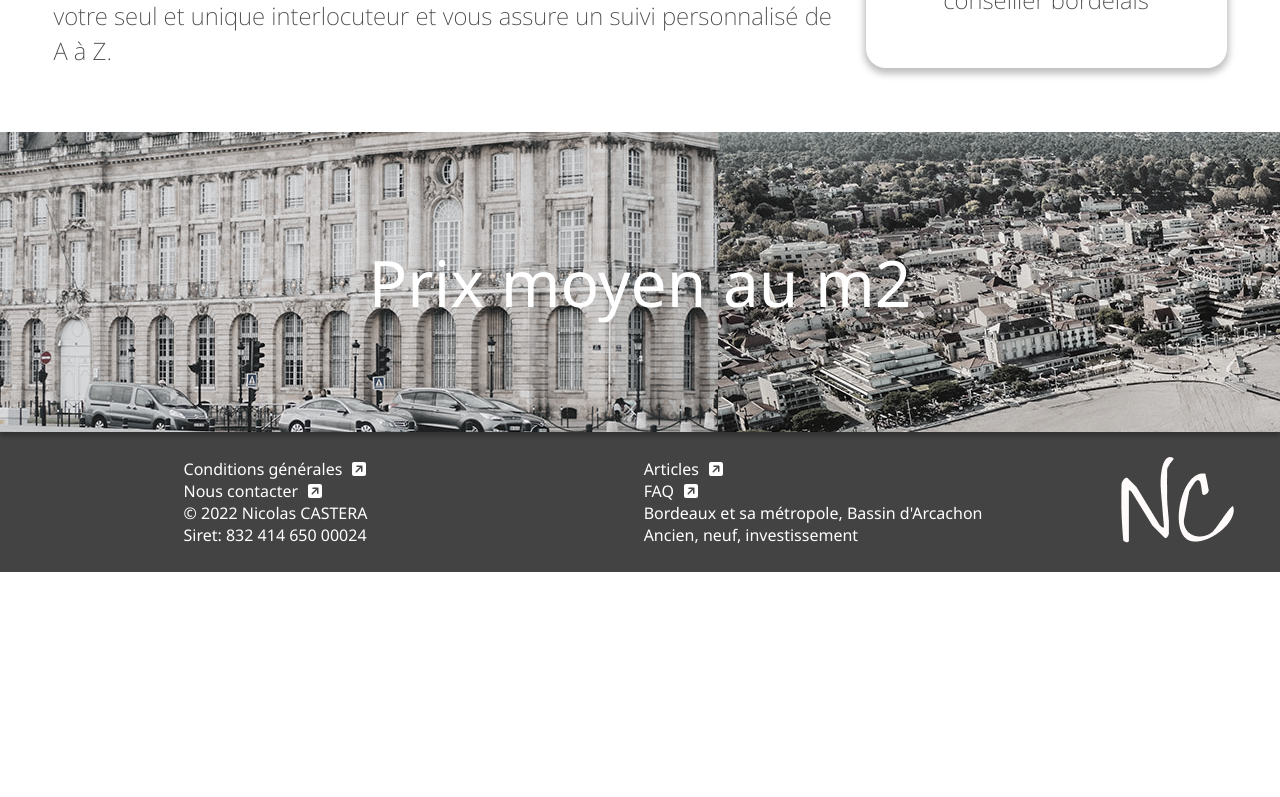
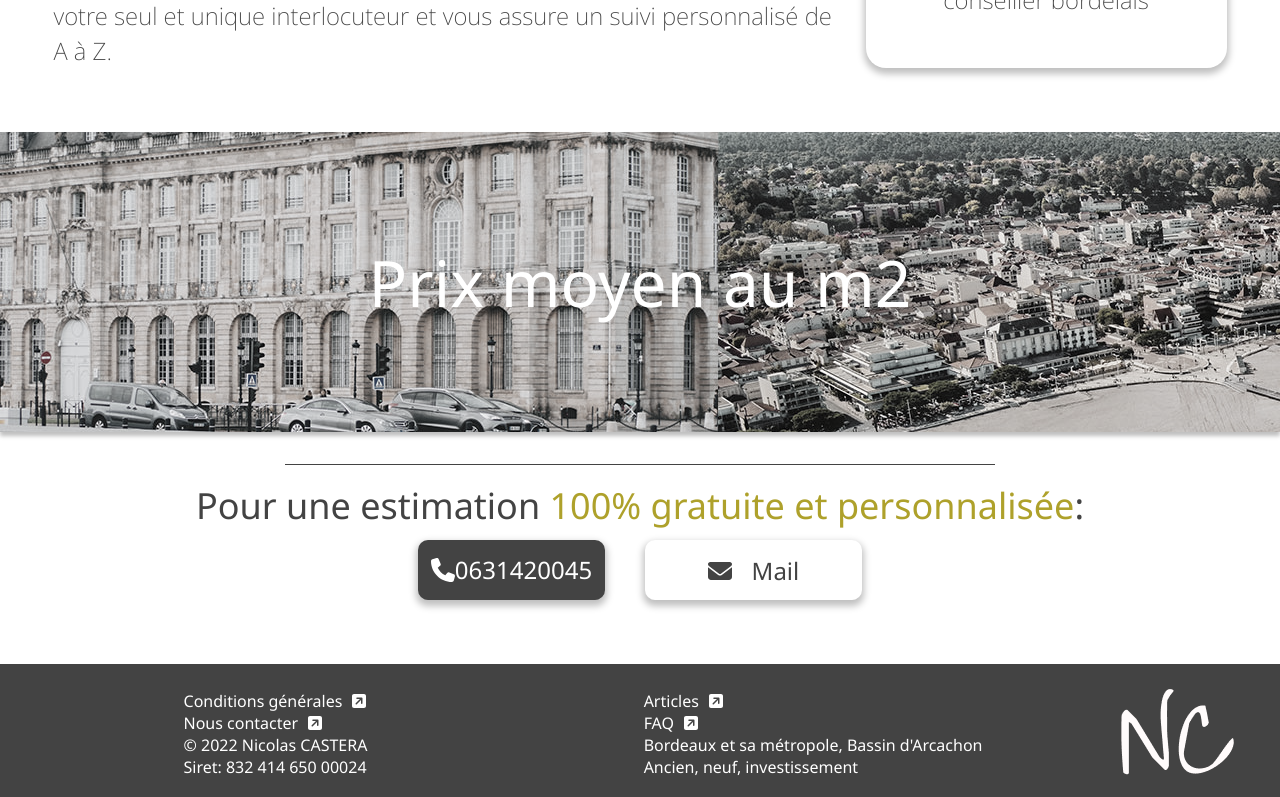
Before and after one commit to magicniclus/monIndependant, a React (Create React App) app: page / in a window 1280 px wide. Shown: the part 1434-2231 px from the top of the page. Before the commit the page ends 2006 px from the top, so only its background shows below. Built offline with nearby package versions, Linux system fonts and the light colour scheme.

Commit message:
Update TopMainContainer.js

```diff
--- a/src/components/main/TopMainContainer.js
+++ b/src/components/main/TopMainContainer.js
@@ -29,9 +29,9 @@ const TopMainContainer = () => {
                             <div className="recommendation">
                                 <FontAwesomeIcon icon={faCrown} color="#D4E700" />
                                 <div className="text">Conseiller propulsé par SAFTI</div>
-                                <div className="questionContainer">
+                                {/* <div className="questionContainer">
                                     <div className="question">?</div>
-                                </div>
+                                </div> */}
                             </div>
                             <div className="notation">
                                 <div className="text">Notes attribué par ses clients</div>
@@ -96,6 +96,22 @@ const TopMainContainer = () => {
                 <div className="title">
                     <h2>Prix moyen au m2</h2>
                 </div>
+                <div className="cardContainer"></div>
+            </div>
+            <div className="contact">
+                <div className="bottomContainer">
+                    <h3>Pour une estimation <span>100% gratuite et personnalisée</span>:</h3>
+                    <div className="buttonContainer">
+                        <a href="tel:0631420045" onSubmit={(e)=>e.preventDefault()} className='phone'>
+                            <FontAwesomeIcon icon={faPhone} color="white" />
+                            0631420045
+                        </a >
+                        <button onClick={sendMail} onSubmit={(e)=>e.preventDefault()} className='mail' type='mail'>
+                            <FontAwesomeIcon icon={faEnvelope} color="#434343" />
+                            Mail
+                        </button>
+                    </div>
+                </div>
             </div>
         </div>
     );
```
